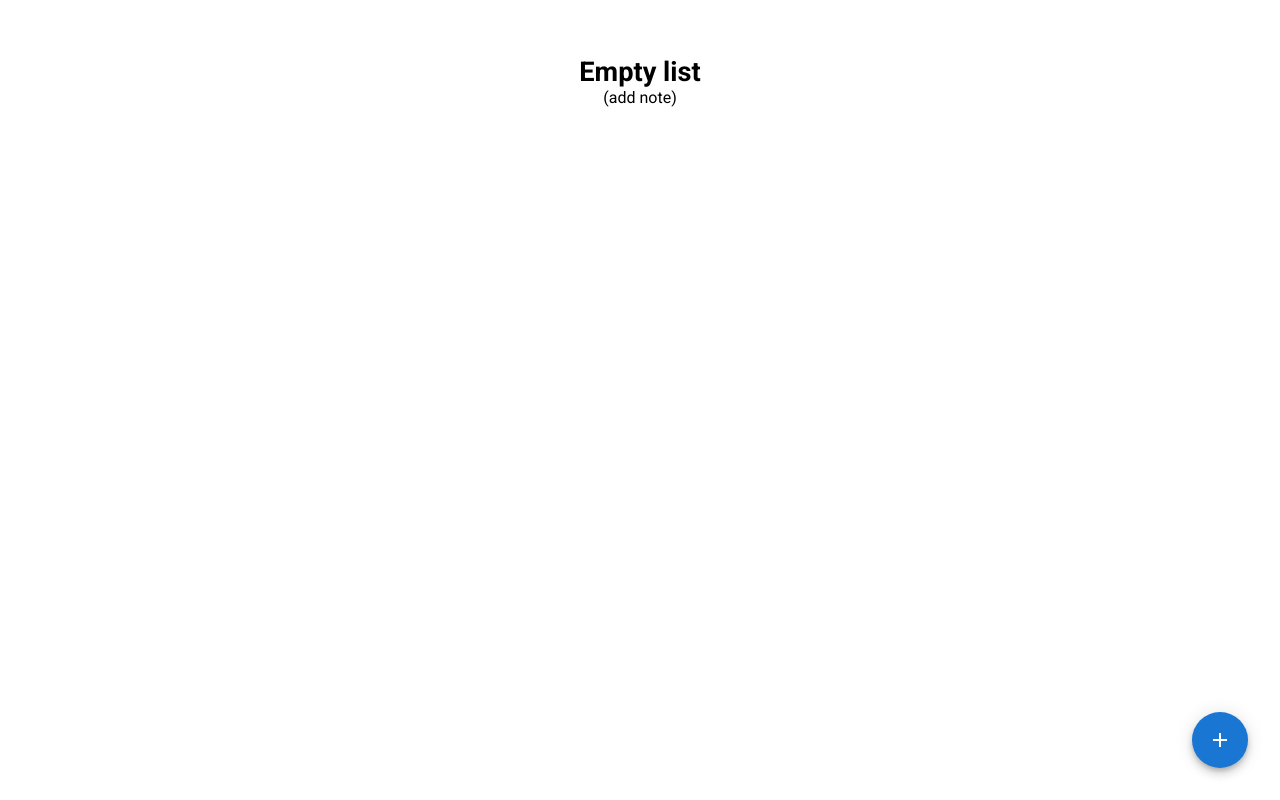
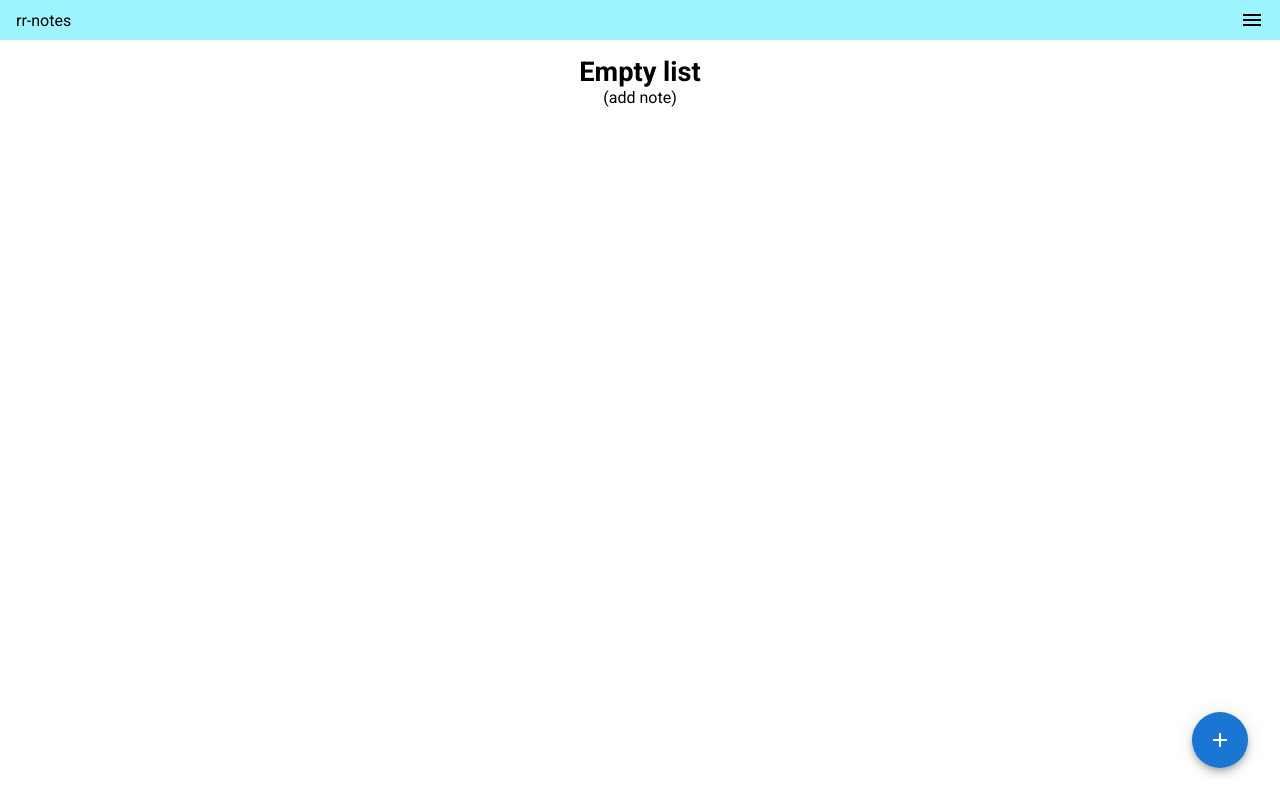
Before and after one commit to Khabub/rr-notes, a React (Create React App) app: page / in a window 1280 px wide. Built offline with nearby package versions, Linux system fonts and the light colour scheme.

Commit message:
finally working

```diff
--- a/src/App.tsx
+++ b/src/App.tsx
@@ -1,10 +1,12 @@
 import MainContainer from "./components/Main/MainContainer";
+import NavMobile from "./components/Main/NavMobile";
 import AlertDialog from "./components/UI/AlertDialog";
 import SnackbarWindow from "./components/UI/SnackbarWindow";
 
 const App = (): JSX.Element => {
   return (
     <>
+      <NavMobile />
       <MainContainer />
       <SnackbarWindow />
       <AlertDialog />
--- /dev/null
+++ b/src/components/Main/NavMobile.tsx
@@ -0,0 +1,35 @@
+import styled from 'styled-components';
+import MenuIcon from '@mui/icons-material/Menu';
+import { useState } from 'react';
+
+
+
+const NavMobile: React.FC = () => {
+
+
+
+  return (
+    <Container>
+      <p className='logo'>rr-notes</p>
+      <MenuIcon sx={{marginRight: "1rem"}} />
+    </Container>
+  );
+};
+
+export default NavMobile;
+
+const Container = styled.div`
+  position: fixed;
+  background-color: #9ef4ff;
+  width: 100vw;
+  display: flex;
+  justify-content: space-between;
+  align-items: center;
+  height: 40px;
+
+  .logo {
+    padding-left: 1rem;
+  }
+
+
+`;
```
